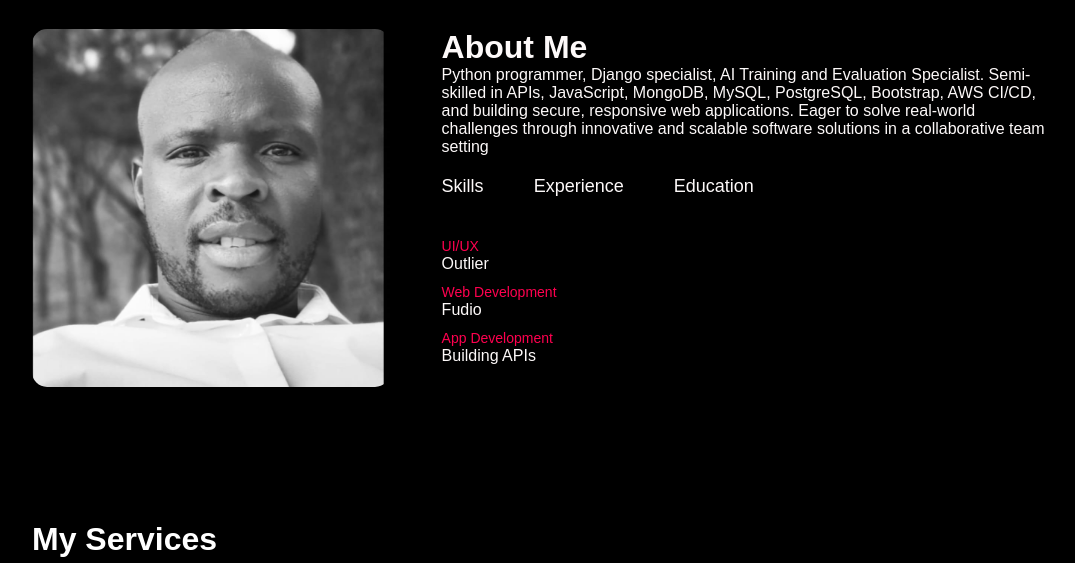
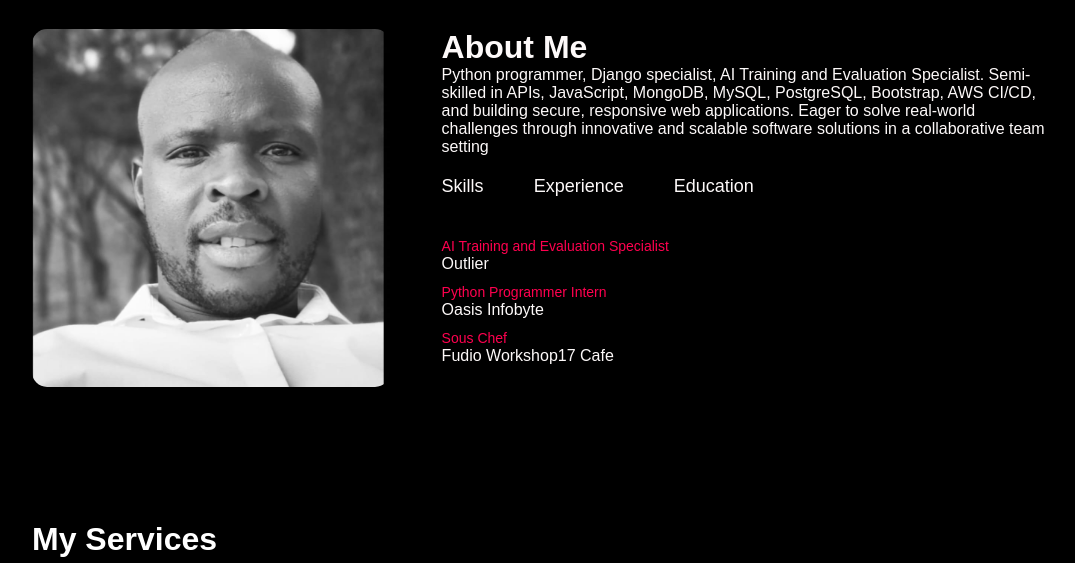
Before and after one commit to pasej5/devmat_tech, a Django app: page /portfolio/ in a window 1280 px wide, after a click on "Experience". Shown: the part 861-1424 px from the top of the page, without its empty margins (96-1171 px from the left). Run offline with Django 3.2, Linux system fonts and the light colour scheme; some libraries are stand-ins or nearby versions.

Commit message:
image edit

```diff
--- a/portfolio/templates/portfolio/index.html
+++ b/portfolio/templates/portfolio/index.html
@@ -83,9 +83,9 @@
             </div>
             <div class="tab-contents" id="experience">
               <ul>
-                <li><span>UI/UX</span><br>Outlier</li>
-                <li><span>Web Development</span><br>Fudio</li>
-                <li><span>App Development</span><br>Building APIs</li>
+                <li><span>AI Training and Evaluation Specialist</span><br>Outlier</li>
+                <li><span>Python Programmer Intern</span><br>Oasis Infobyte</li>
+                <li><span>Sous Chef</span><br>Fudio Workshop17 Cafe</li>
               </ul>
             </div><div class="tab-contents" id="education">
               <ul>
```
